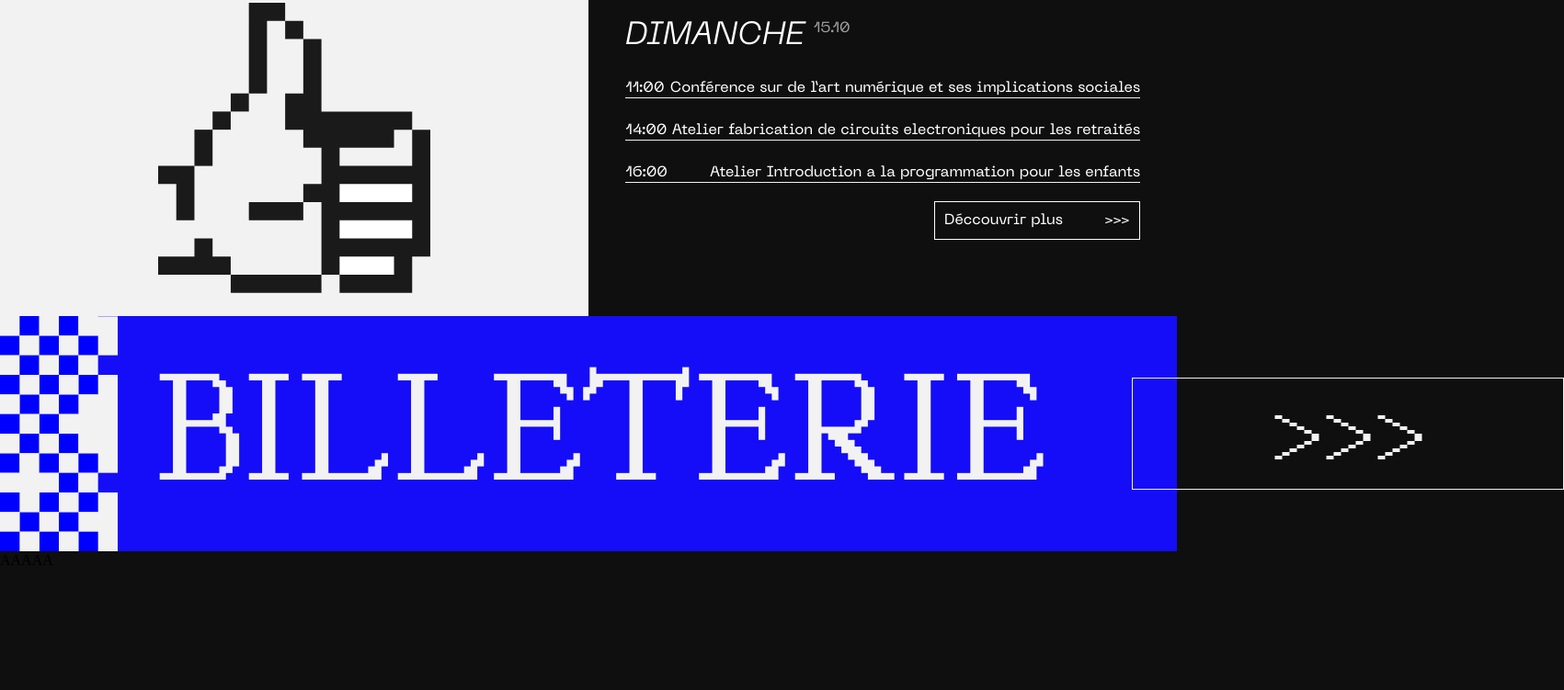
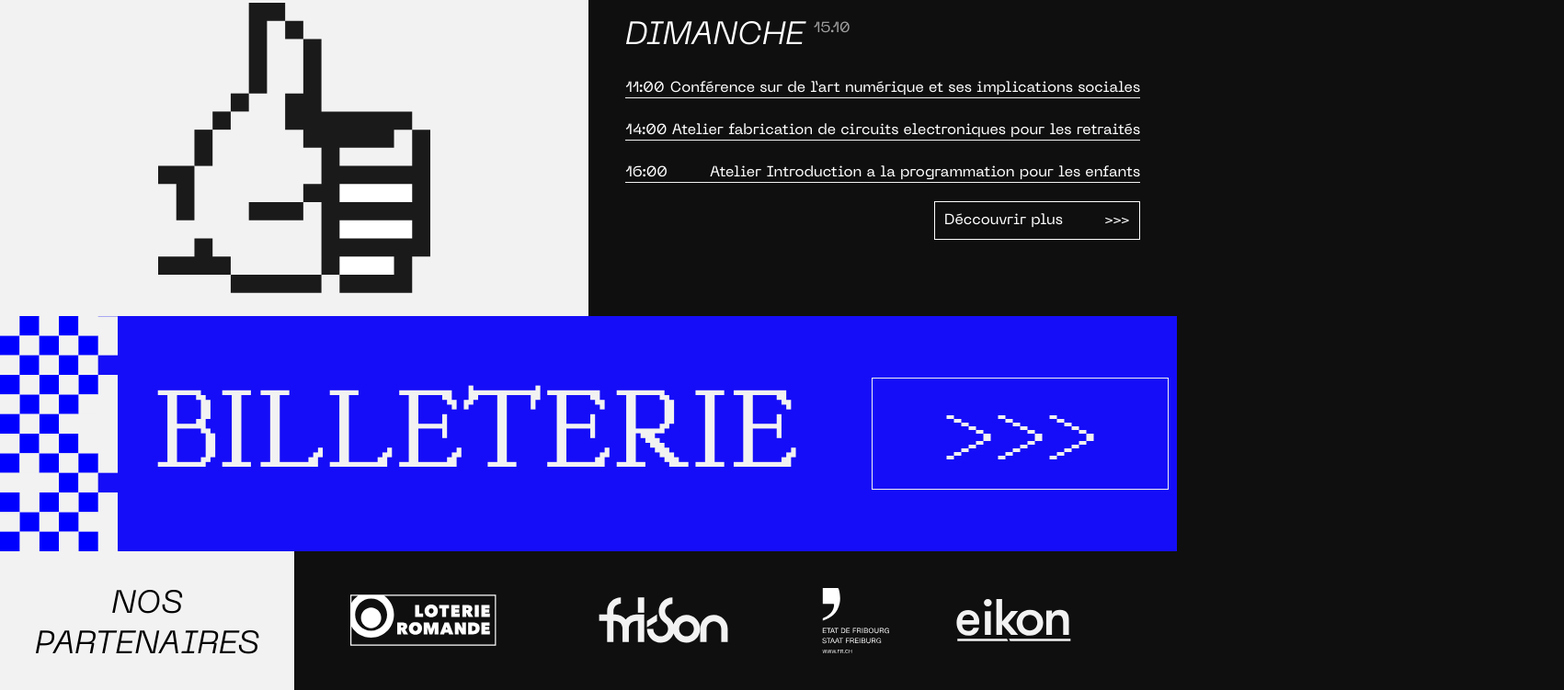
Before and after one commit to AlyaSerraFolly/eikonica_2023, a website built with Parcel: page src/index.html in a window 1280 px wide. Shown: the part 1999-2750 px from the top of the page at 92% size, 1701 px wide, since content can reach past the window. Before the commit the page ends 2619 px from the top, so only its background shows below. Built offline with nearby package versions, Linux system fonts and the light colour scheme.

Commit message:
Card nos partenaires done

```diff
--- a/src/index.html
+++ b/src/index.html
@@ -266,7 +266,7 @@
           </div>
         </div>
         <div class="row">
-          <div class="col-12 col-lg-12 nopadding card-blue">
+          <div id="billetterie" class="col-12 col-lg-12 nopadding card-blue">
             <div class="card-container-billeterie">
               <img
                 class="card-img-last"
@@ -282,7 +282,37 @@
     </main>
     <footer class="card-dark" id="footer">
       <div class="footer-container">
-        <a>AAAAA</a>
+        <div class="container-fluid">
+          <div class="row">
+            <div class="col-3 col-lg-3 nopadding card-light card-footer-logo">
+              <div class="card-text-box-center">
+                <h3 class="l-h3">Nos <br />partenaires</h3>
+              </div>
+            </div>
+            <div class="col-9 col-lg-9 nopadding card-dark card-footer-logo">
+              <div class="card-logo-container">
+                <a>
+                  <img
+                    src="img/logo-loterie-romande.svg"
+                    alt="logo loterie romande"
+                  />
+                </a>
+                <a>
+                  <img src="img/logo-frisson.svg" alt="logo fris-son" />
+                </a>
+                <a>
+                  <img
+                    src="img/logo-fribourg.svg"
+                    alt="logo commune fribourg"
+                  />
+                </a>
+                <a>
+                  <img src="img/logo-eikon.svg" alt="logo eikon" />
+                </a>
+              </div>
+            </div>
+          </div>
+        </div>
       </div>
     </footer>
     <script src="js/main.js" type="module"></script>
--- a/src/scss/_layout.scss
+++ b/src/scss/_layout.scss
@@ -90,6 +90,13 @@ p {
   font-size: 20px;
 }
 
+.l-h3 {
+  font-family: "PPNeueMachina-PlainLightItalic";
+  font-size: 35px;
+  text-transform: uppercase;
+  text-align: center;
+}
+
 /* .row > .col,
   margin-top: 16px;
 .row > [class^="col-"] {
--- a/src/scss/modules/_btn.scss
+++ b/src/scss/modules/_btn.scss
@@ -3,10 +3,10 @@
   color: var(--blanc);
   font-size: 100px;
   font-family: "PPMondwest-Regular";
-  padding-left: 150px;
-  padding-right: 150px;
+  padding-left: 6%;
+  padding-right: 6%;
   line-height: 120px;
-  margin-left: 7%;
+  margin-left: 6%;
   transition: 0.3s;
 }
 
--- a/src/scss/modules/_card.scss
+++ b/src/scss/modules/_card.scss
@@ -146,6 +146,12 @@ main {
   padding-left: 3%;
 }
 
+@media screen and (max-width: 1400px) {
+  .card-billeterie {
+    font-size: 130px;
+  }
+}
+
 .card-container-billeterie {
   display: flex;
   flex-direction: row;
@@ -157,3 +163,27 @@ main {
   max-width: 10%;
   justify-content: flex-start;
 }
+
+/* FOOTER */
+
+.card-logo-container {
+  margin: 40px;
+  display: flex;
+  flex-direction: row;
+  align-items: center;
+  justify-content: space-around;
+}
+
+@media screen and (max-width: 1400px) {
+  .card-logo-container img {
+    width: 70%;
+  }
+}
+
+.card-text-box-center {
+  display: flex;
+  flex-direction: row;
+  justify-content: center;
+  position: relative;
+  top: 25%;
+}
```
